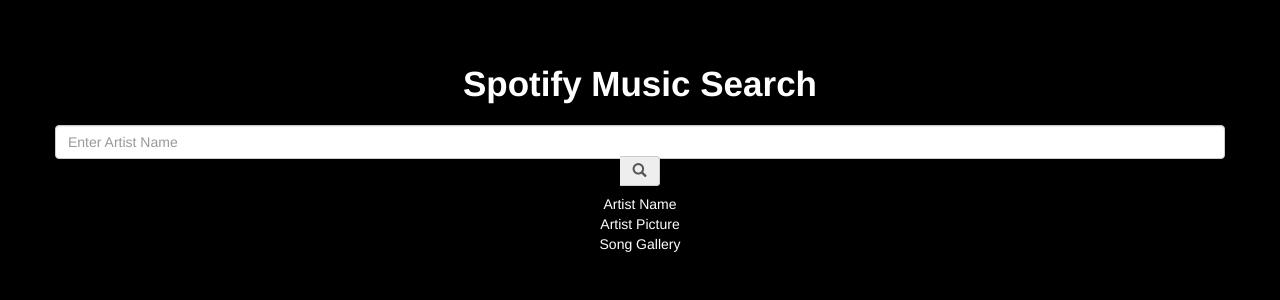
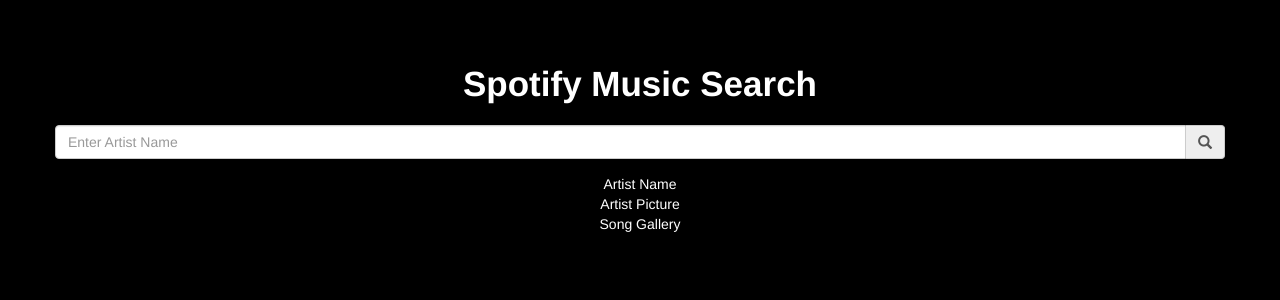
Before and after one commit to johngarcia9110/react-music-player-search, a React (Create React App) app: page / in a window 1280 px wide. Shown: the top 300 px of the page. Built offline with nearby package versions, Linux system fonts and the light colour scheme.

Commit message:
added GET request to search method

```diff
--- a/src/App.css
+++ b/src/App.css
@@ -3,13 +3,7 @@
     color: #fff;
 }
 
-input{
-    display: inline;
-}
 
-.input-group-addon{
-    display: inline;
-}
 
 .app{
     text-align: center;
--- a/src/App.jsx
+++ b/src/App.jsx
@@ -2,17 +2,35 @@
 import { FormGroup, FormControl, InputGroup, Glyphicon} from 'react-bootstrap';
 
 class App extends Component{
+    constructor(props){
+        super(props);
+        this.state= {
+            query : ''
+        }
+    }
+
+    search(){
+        const BASE_URL = 'https://api.spotify.com/v1/search?';
+        const FETCH_URL = `${BASE_URL}q=${this.state.query}&type=artist&limit=1`;
+        console.log('FETCH_URL',FETCH_URL);
+    }
+
     render(){
         return(
             <div className="app">
                 <div className="title">Spotify Music Search</div>
                 <FormGroup>
-                    <FormControl type="text"
-                    placeholder="Enter Artist Name"
-                    />
-                    <InputGroup.Addon>
-                        <Glyphicon glyph="search"></Glyphicon>
-                    </InputGroup.Addon>
+                    <InputGroup>
+                        <FormControl type="text"
+                        placeholder="Enter Artist Name"
+                        value={this.state.query}
+                        onChange={event => this.setState({query : event.target.value })}
+                        onKeyPress={event => {if (event.key === 'Enter') { this.search(); }}}
+                        />
+                        <InputGroup.Addon onClick={() => this.search()}>
+                            <Glyphicon glyph="search"></Glyphicon>
+                        </InputGroup.Addon>
+                    </InputGroup>
                 </FormGroup>
                 <div className="artist-profile">
                     <div>Artist Name</div>
```
